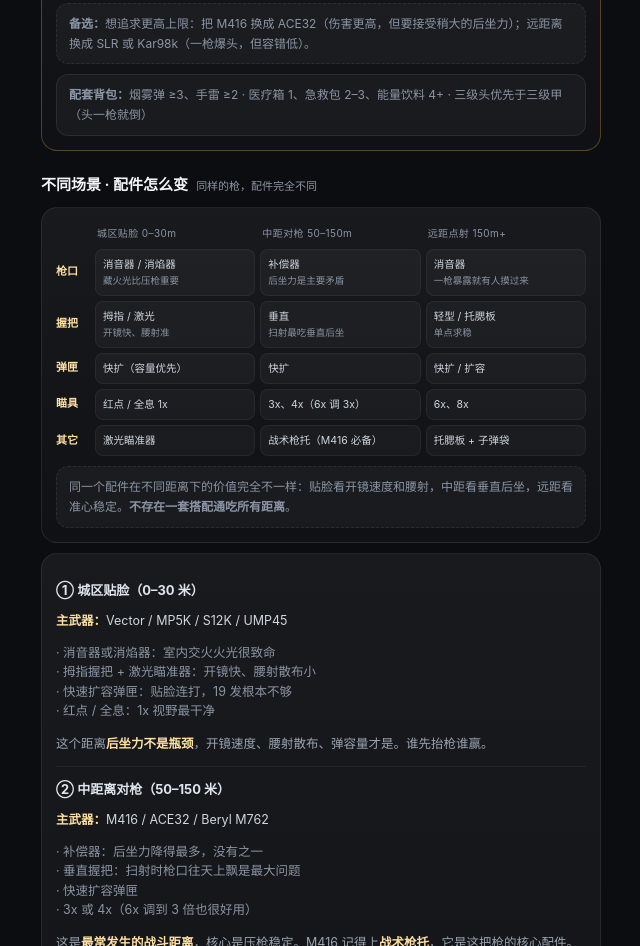
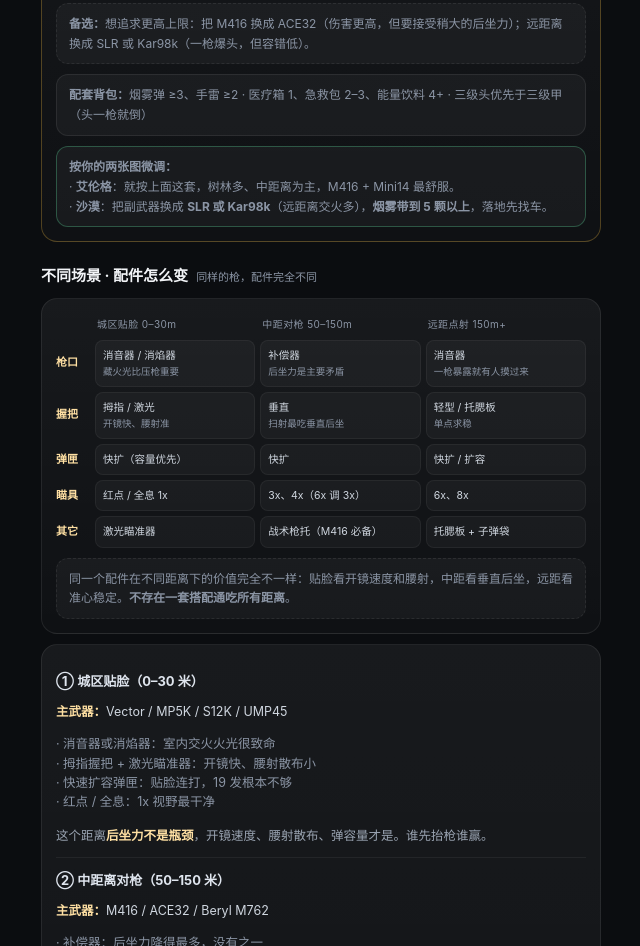
Before and after one commit to monxxx12138/pubg, a plain HTML site: page index.html in a window 1280 px wide. Shown: the part 3233-4179 px from the top of the page, without its empty margins (319-959 px from the left). Drawn offline with Linux system fonts and the light colour scheme.

Commit message:
publish index.html

```diff
--- a/index.html
+++ b/index.html
@@ -499,6 +499,9 @@ function renderBest() {
       <ul class="tips">${b.why.map((w) => `<li>${w.replace(/\*\*(.+?)\*\*/g, '<b>$1</b>')}</li>`).join('')}</ul>
       <div class="note"><b>备选：</b>${b.alt.replace(/\*\*(.+?)\*\*/g, '<b>$1</b>')}</div>
       <div class="note" style="border-style:solid"><b>配套背包：</b>${b.kit.join(' · ')}</div>
+      <div class="note" style="border-style:solid;border-color:rgba(92,224,160,.3)"><b>按你的两张图微调：</b>
+        <br>· <b>艾伦格</b>：就按上面这套，树林多、中距离为主，M416 + Mini14 最舒服。
+        <br>· <b>沙漠</b>：把副武器换成 <b>SLR 或 Kar98k</b>（远距离交火多），<b>烟雾带到 5 颗以上</b>，落地先找车。</div>
     </div>
   </div>`
 }
```
